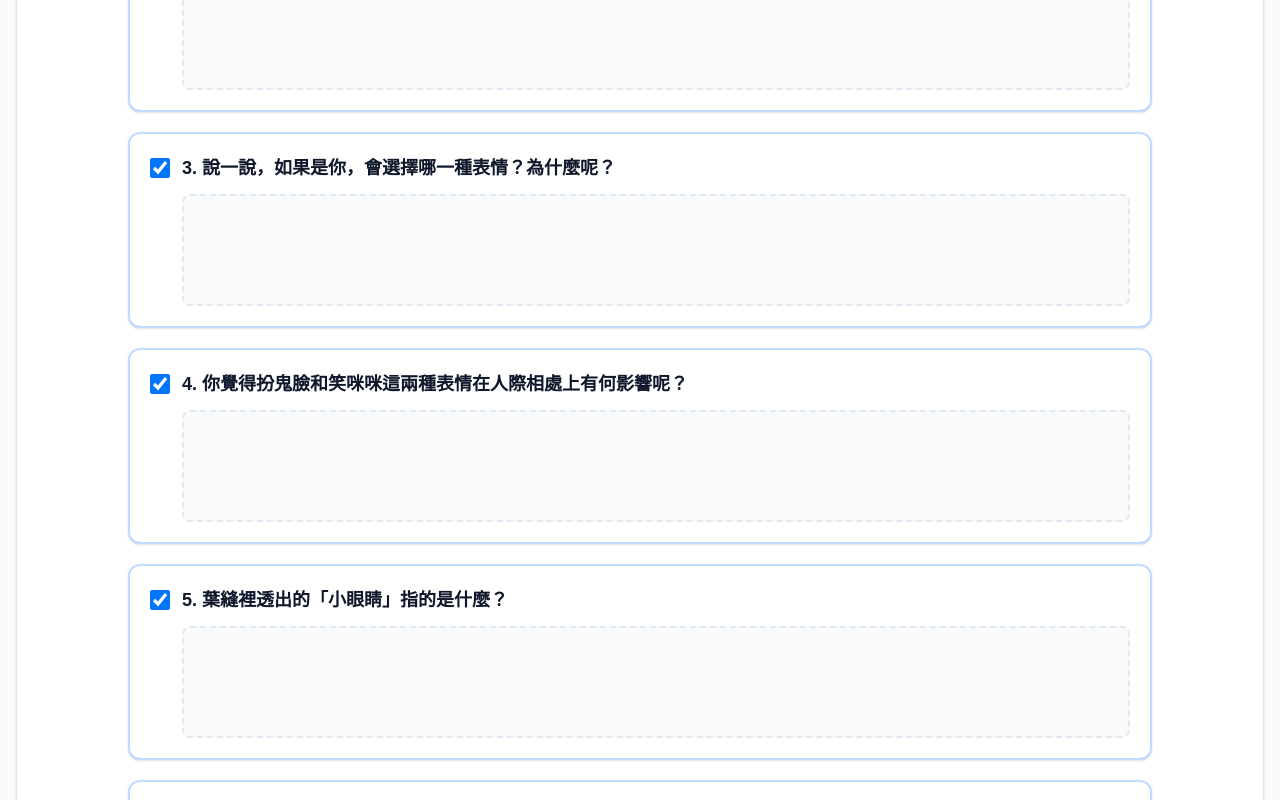
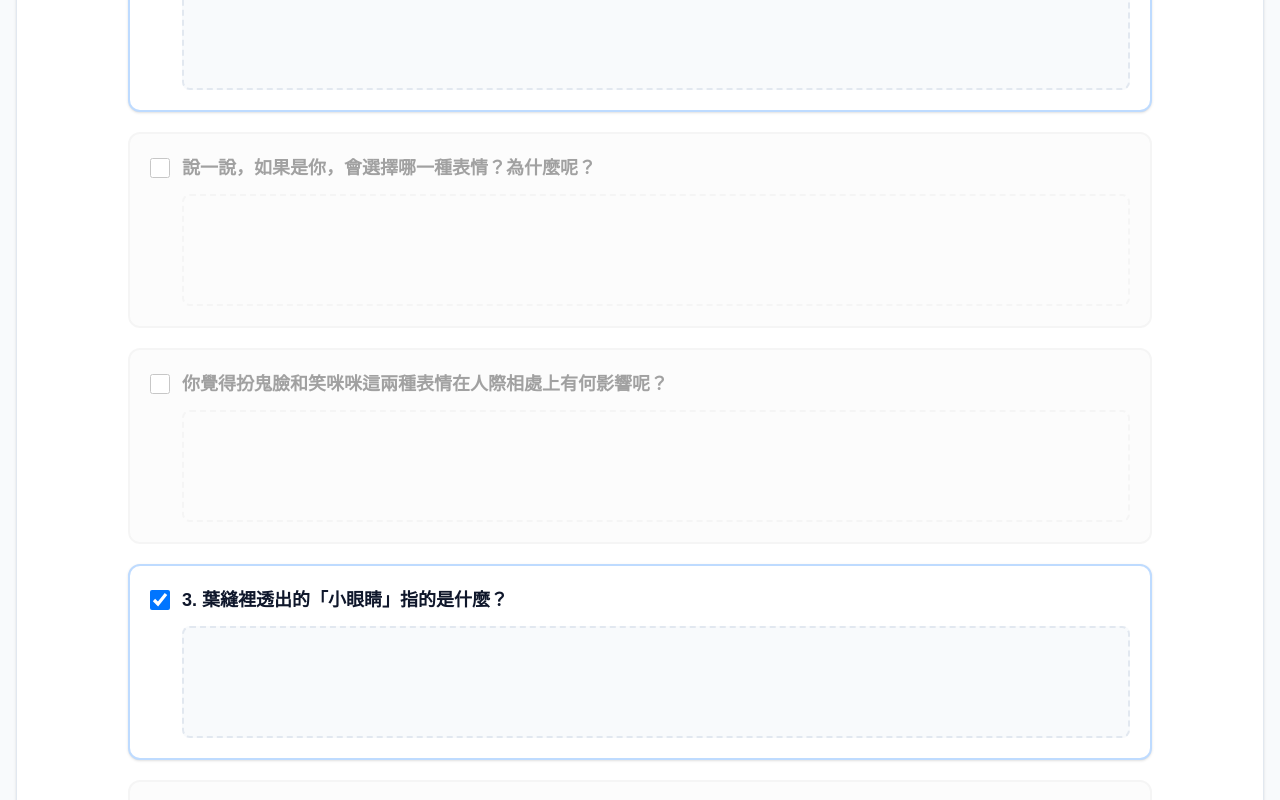
Before and after one commit to chy23/study-guide-generator, a React (Vite) app: page / in a window 1280 px wide. Shown: the part 3140-3940 px from the top of the page. Built offline with nearby package versions, Linux system fonts and the light colour scheme.

Commit message:
任務四預設隱藏進階題

```diff
--- a/src/App.jsx
+++ b/src/App.jsx
@@ -31,7 +31,11 @@ function App() {
       setSelections({
         vocab: new Set(currentLesson.vocab.map((_, i) => i)),
         fillIn: new Set(currentLesson.fillIn.map((_, i) => i)),
-        questions: new Set(currentLesson.questions.map((_, i) => i))
+        questions: new Set(
+          currentLesson.questions
+            .map((q, i) => (q.type === '提取訊息' || q.type === '推論訊息' ? i : -1))
+            .filter(i => i !== -1)
+        )
       });
     }
   }, [currentLesson]);
```
